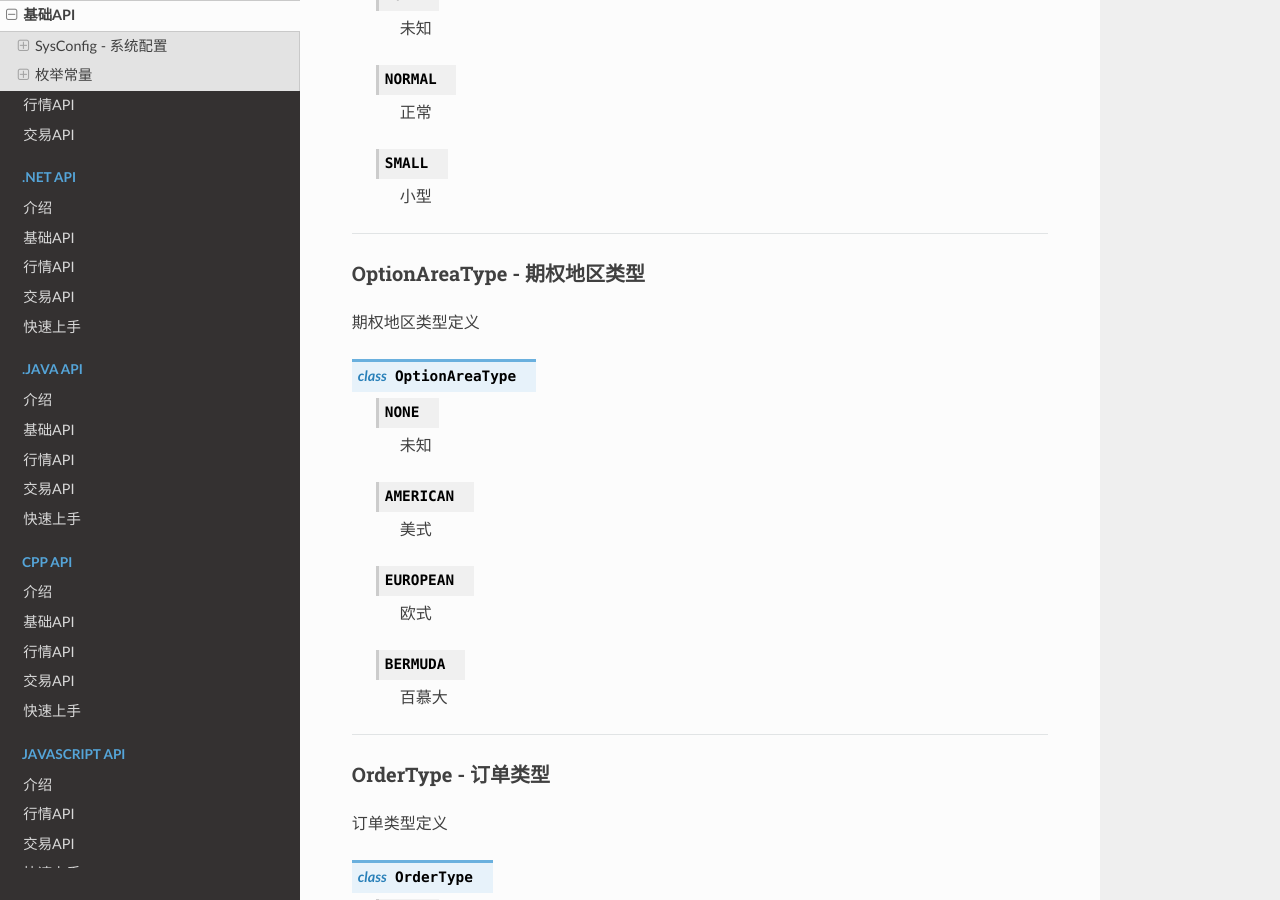
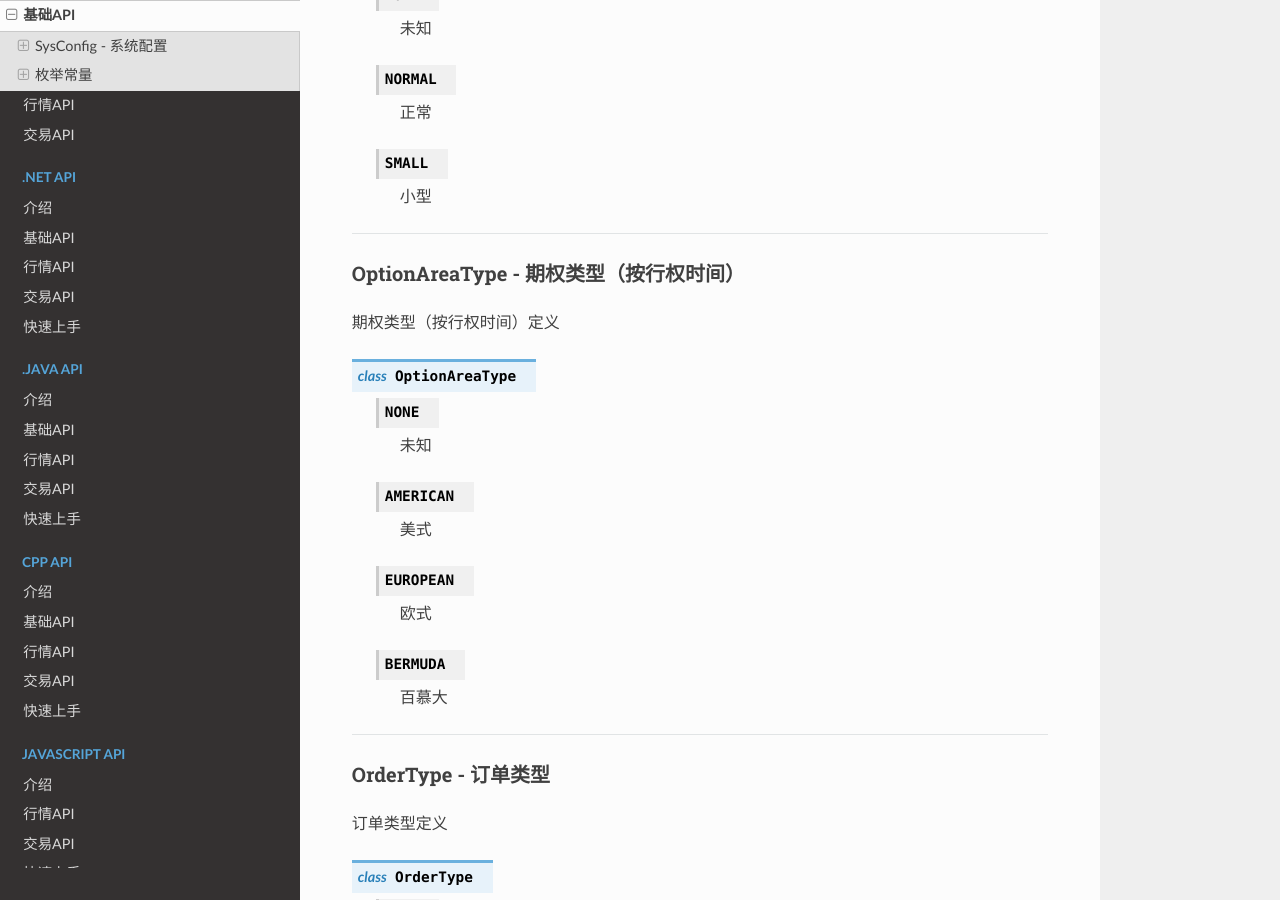
Before and after one commit to FutunnOpen/futu-api-doc, a Sphinx documentation site: the page built from doc_maker/source/api/Base_API.rst, in a window 1280 px wide and 900 px high, scrolled down 18889 px. Built offline with Sphinx 7.4.7 and the Read the Docs theme 2.0.0, drawn with Linux system fonts in a browser that asks for light colours.

Commit message:
调整期权类型字段说明

```diff
--- a/doc_maker/source/api/Base_API.rst
+++ b/doc_maker/source/api/Base_API.rst
@@ -948,10 +948,10 @@ IndexOptionType - 指数期权类型
 
 --------------------------------------
 
-OptionAreaType - 期权地区类型
-~~~~~~~~~~~~~~~~~~~~~~~~~~~
-
-期权地区类型定义
+OptionAreaType - 期权类型（按行权时间）
+~~~~~~~~~~~~~~~~~~~~~~~~~~~
+
+期权类型（按行权时间）定义
 
 ..  py:class:: OptionAreaType
 
--- a/doc_maker/source/api/Quote_API.rst
+++ b/doc_maker/source/api/Quote_API.rst
@@ -507,7 +507,7 @@ get_market_snapshot
  option_expiry_date_distance        int            距离到期日天数，负数表示已过期
  option_contract_nominal_value      float          合约名义金额
  option_owner_lot_multiplier        float          相等正股手数，指数期权无该字段
- option_area_type                   str            期权地区类型，见 OptionAreaType_
+ option_area_type                   str            期权类型（按行权时间），见 OptionAreaType_
  option_contract_multiplier         float          合约乘数，指数期权特有字段
  plate_valid                        bool           是否为板块类型（为true时以下板块类型字段才有合法数值）
  plate_raise_count                  int            板块类型上涨支数
@@ -1177,7 +1177,7 @@ net_open_interest       int            净未平仓合约数
 expiry_date_distance    int            距离到期日天数，负数表示已过期
 contract_nominal_value  float          合约名义金额
 owner_lot_multiplier    float          相等正股手数，指数期权无该字段
-option_area_type        str            期权地区类型，见 OptionAreaType_
+option_area_type        str            期权类型（按行权时间），见 OptionAreaType_
 contract_multiplier     float          合约乘数，指数期权特有字段
 pre_price               float          盘前价格
 pre_high_price          float          盘前最高价
--- a/doc_maker/source/protocol/base_define.rst
+++ b/doc_maker/source/protocol/base_define.rst
@@ -473,7 +473,7 @@ IndexOptionType - 指数期权类型
 
 -----------------------------------------------
 
-OptionAreaType - 期权地区类型
+OptionAreaType - 期权类型（按行权时间）
 ~~~~~~~~~~~~~~~~~~~~~~~~~~~~
 
  .. code-block:: protobuf
@@ -1182,7 +1182,7 @@ OptionBasicQotExData - 基础报价的期权特有字段
 		optional int32 expiryDateDistance = 12; //距离到期日天数
 		optional double contractNominalValue = 13; //合约名义金额
 		optional double ownerLotMultiplier = 14; //相等正股手数，指数期权无该字段
-		optional int32 optionAreaType = 15; //OptionAreaType, 期权地区类型
+		optional int32 optionAreaType = 15; //OptionAreaType, 期权类型（按行权时间）
 		optional double contractMultiplier = 16; //合约乘数，指数期权特有字段
 	}
 
--- a/doc_maker/source/protocol/quote_protocol.rst
+++ b/doc_maker/source/protocol/quote_protocol.rst
@@ -920,7 +920,7 @@
 		optional int32 expiryDateDistance = 17; //距离到期日天数
 		optional double contractNominalValue = 18; //合约名义金额
 		optional double ownerLotMultiplier = 19; //相等正股手数，指数期权无该字段
-		optional int32 optionAreaType = 20; //OptionAreaType, 期权地区类型
+		optional int32 optionAreaType = 20; //OptionAreaType, 期权类型（按行权时间）
 		optional double contractMultiplier = 21; //合约乘数，指数期权特有字段
 	}
 
```
